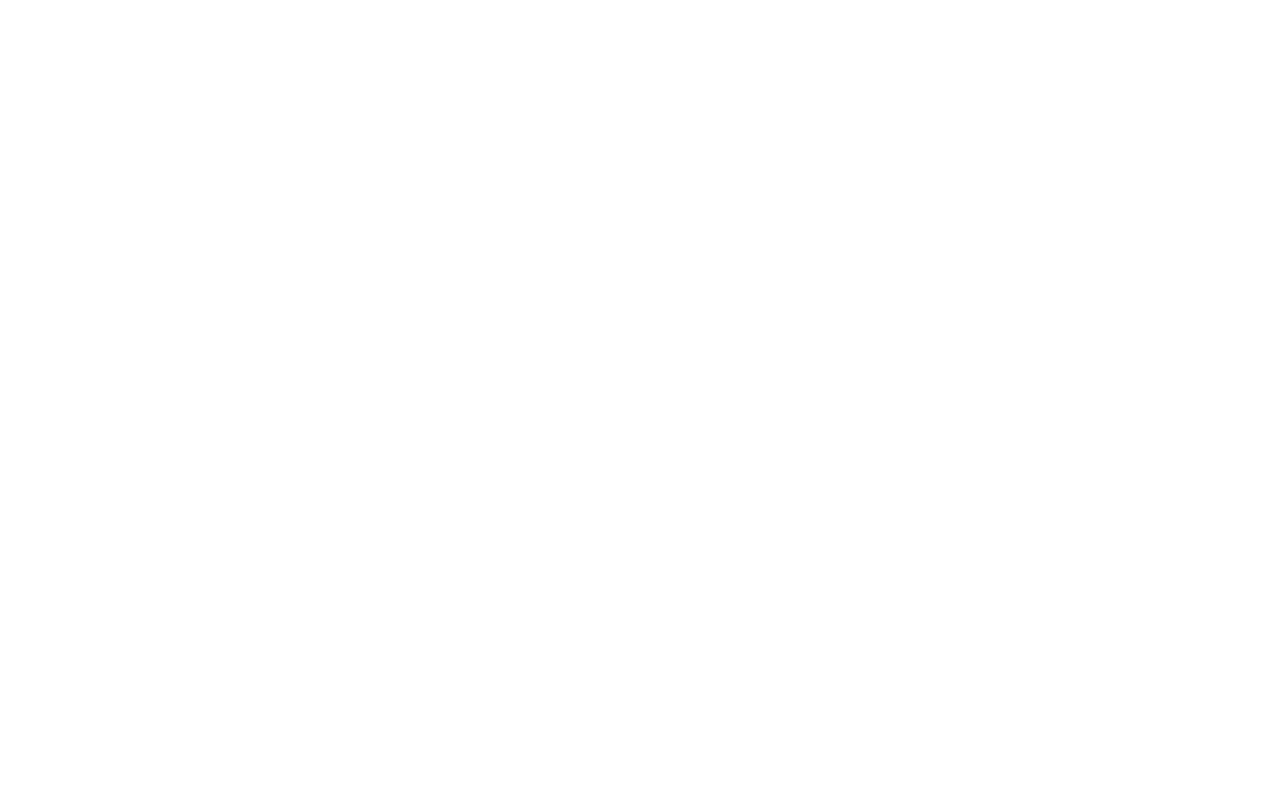
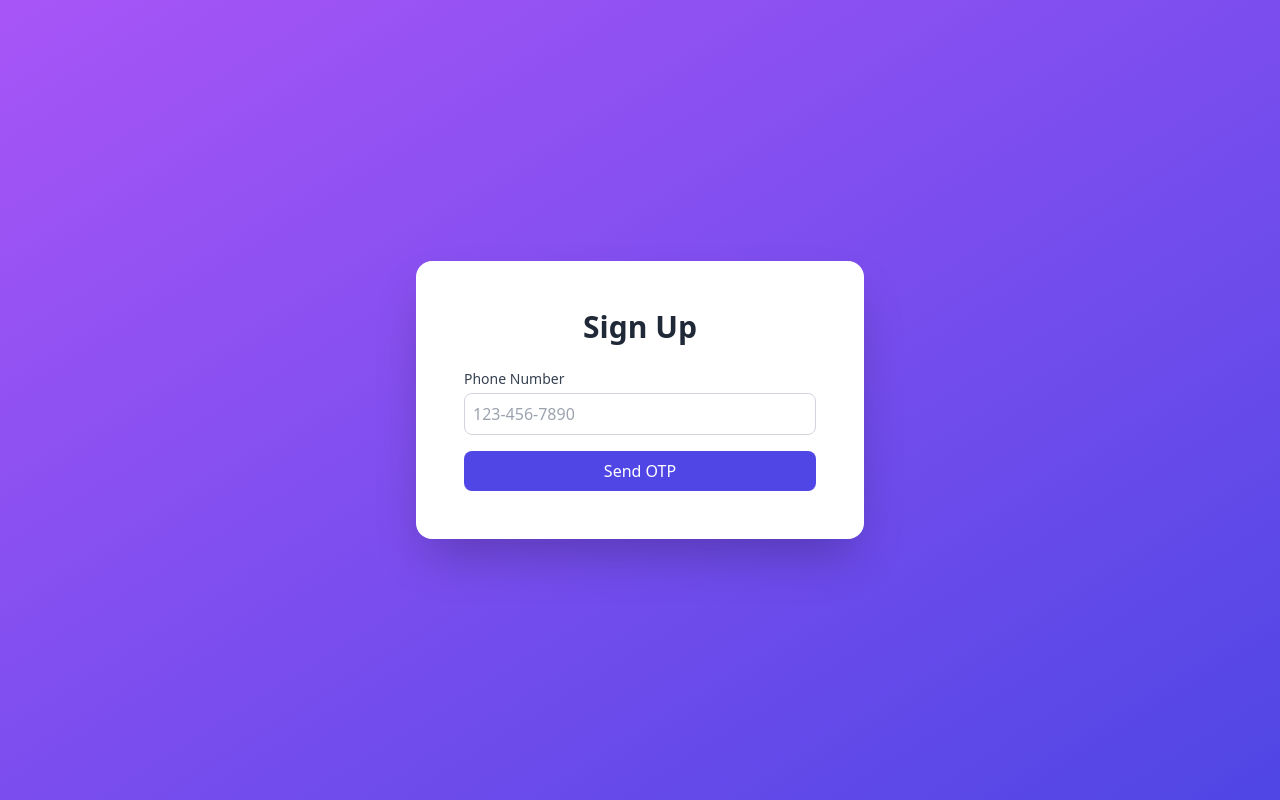
Before and after one commit to Aniket-Chugh/disaster-managment-project-ui, a React (Vite) app: page /signup in a window 1280 px wide. Before the commit this address had no page. Built offline with nearby package versions, Linux system fonts and the light colour scheme.

Commit message:
updated again

```diff
--- a/src/App.jsx
+++ b/src/App.jsx
@@ -1,12 +1,14 @@
 import { Route, Routes } from "react-router-dom";
 import HomePage from "./HomePage";
 import NGOSearch from "./Component/NGOSearch";
+import SignUpPage from "./Component/Signuppage";
 
 function App() {
   return (
     <Routes>
       <Route path="/" element={<HomePage />} />
       <Route path="/" element={<NGOSearch></NGOSearch>} />
+      <Route path="/signup" element={<SignUpPage></SignUpPage>}/>
     </Routes>
   );
 }
--- a/src/Component/HeroSection.jsx
+++ b/src/Component/HeroSection.jsx
@@ -93,7 +93,7 @@ onChange={handlepass}
 
 
           <div className='mt-5'>
-    <h1>Don't have an account ? <Link className='text-red-600'>Sign up</Link></h1>
+    <h1>Don't have an account ? <Link  to={"/signup"} className='text-red-600'>Sign up</Link></h1>
 </div>
 
         </div>
--- /dev/null
+++ b/src/Component/Signuppage.jsx
@@ -0,0 +1,119 @@
+import { useState } from 'react';
+
+export default function SignUpPage() {
+  const [formData, setFormData] = useState({
+    name: '',
+    phone: '',
+    otp: '',
+    password: '',
+  });
+  const [step, setStep] = useState(1); // Step 1: Phone Number -> Step 2: OTP -> Step 3: Name & Password
+
+  const handleChange = (e) => {
+    setFormData({
+      ...formData,
+      [e.target.name]: e.target.value,
+    });
+  };
+
+  const handlePhoneSubmit = (e) => {
+    e.preventDefault();
+    // Simulate sending OTP
+    console.log('OTP sent to:', formData.phone);
+    setStep(2);
+  };
+
+  const handleOtpSubmit = (e) => {
+    e.preventDefault();
+    // Simulate OTP verification
+    console.log('OTP verified:', formData.otp);
+    setStep(3);
+  };
+
+  const handleSignUpSubmit = (e) => {
+    e.preventDefault();
+    console.log('User signed up with data:', formData);
+  };
+
+  return (
+    <div className="min-h-screen flex items-center justify-center bg-gradient-to-br from-purple-500 to-indigo-600">
+      <div className="w-full max-w-md p-6 bg-white shadow-2xl rounded-2xl">
+        <div className="p-6">
+          <h1 className="text-3xl font-bold text-center text-gray-800 mb-6">Sign Up</h1>
+
+          {step === 1 && (
+            <form onSubmit={handlePhoneSubmit} className="space-y-4">
+              <div>
+                <label htmlFor="phone" className="block text-sm font-medium text-gray-700">Phone Number</label>
+                <input
+                  type="tel"
+                  name="phone"
+                  value={formData.phone}
+                  onChange={handleChange}
+                  className="mt-1 p-2 w-full border border-gray-300 rounded-lg focus:outline-none focus:ring-2 focus:ring-indigo-500"
+                  placeholder="123-456-7890"
+                  required
+                />
+              </div>
+              <button type="submit" className="w-full bg-indigo-600 text-white py-2 px-4 rounded-lg hover:bg-indigo-500 transition-all duration-200">
+                Send OTP
+              </button>
+            </form>
+          )}
+
+          {step === 2 && (
+            <form onSubmit={handleOtpSubmit} className="space-y-4">
+              <div>
+                <label htmlFor="otp" className="block text-sm font-medium text-gray-700">OTP</label>
+                <input
+                  type="text"
+                  name="otp"
+                  value={formData.otp}
+                  onChange={handleChange}
+                  className="mt-1 p-2 w-full border border-gray-300 rounded-lg focus:outline-none focus:ring-2 focus:ring-indigo-500"
+                  placeholder="Enter OTP"
+                  required
+                />
+              </div>
+              <button type="submit" className="w-full bg-indigo-600 text-white py-2 px-4 rounded-lg hover:bg-indigo-500 transition-all duration-200">
+                Verify OTP
+              </button>
+            </form>
+          )}
+
+          {step === 3 && (
+            <form onSubmit={handleSignUpSubmit} className="space-y-4">
+              <div>
+                <label htmlFor="name" className="block text-sm font-medium text-gray-700">Name</label>
+                <input
+                  type="text"
+                  name="name"
+                  value={formData.name}
+                  onChange={handleChange}
+                  className="mt-1 p-2 w-full border border-gray-300 rounded-lg focus:outline-none focus:ring-2 focus:ring-indigo-500"
+                  placeholder="Your Name"
+                  required
+                />
+              </div>
+              <div>
+                <label htmlFor="password" className="block text-sm font-medium text-gray-700">Password</label>
+                <input
+                  type="password"
+                  name="password"
+                  value={formData.password}
+                  onChange={handleChange}
+                  className="mt-1 p-2 w-full border border-gray-300 rounded-lg focus:outline-none focus:ring-2 focus:ring-indigo-500"
+                  placeholder="••••••••"
+                  required
+                />
+              </div>
+              <button type="submit" className="w-full bg-indigo-600 text-white py-2 px-4 rounded-lg hover:bg-indigo-500 transition-all duration-200">
+                Sign Up
+              </button>
+            </form>
+          )}
+        </div>
+      </div>
+    </div>
+  );
+}
```
